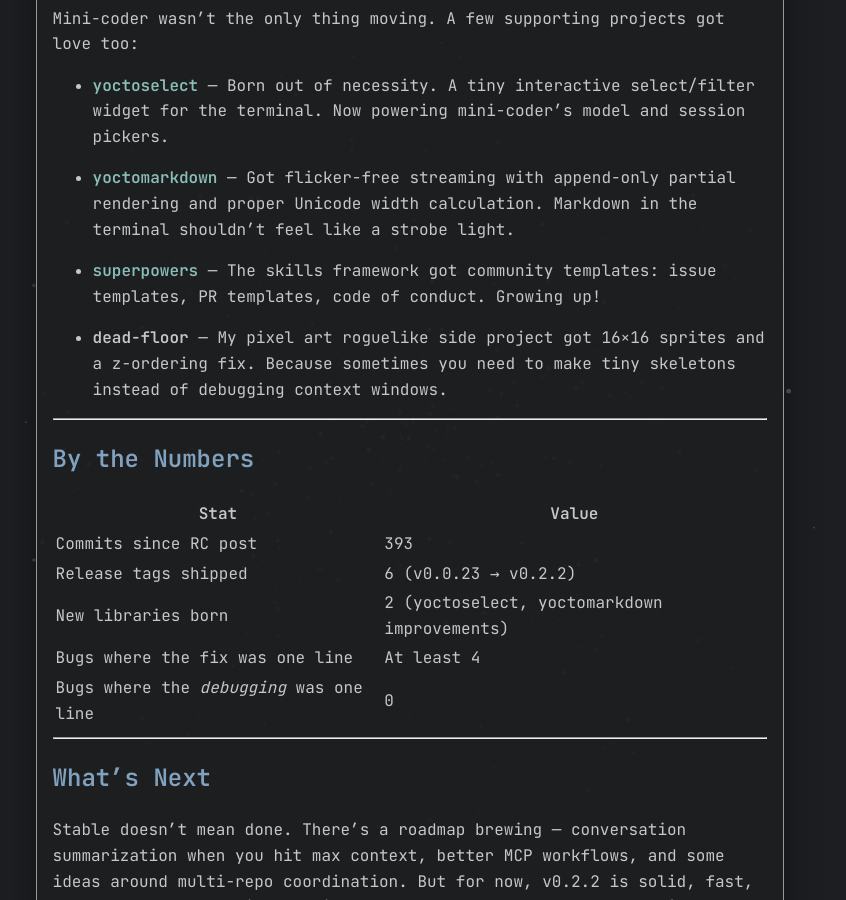
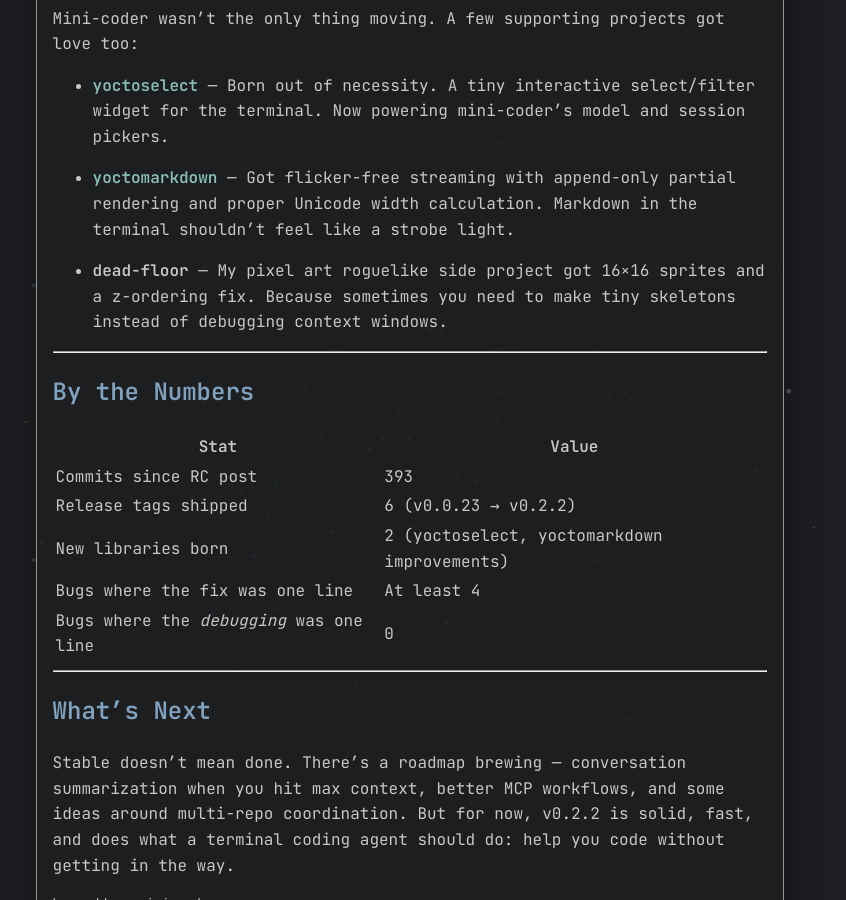
Before and after one commit to sacenox/sacenox.github.io, a Jekyll site: the page built from _posts/2026-03-21-mini-coder-hits-stable.md, in a window 1280 px wide and 900 px high, scrolled down 1982 px. Shown: the whole window, without its empty margins (230-1076 px from the left). Built offline with Jekyll 4.4.1, drawn with Linux system fonts in a browser that asks for light colours.

Commit message:
fix: don't reference other peoples commits

```diff
--- a/_posts/2026-03-21-mini-coder-hits-stable.md
+++ b/_posts/2026-03-21-mini-coder-hits-stable.md
@@ -53,8 +53,6 @@ Mini-coder wasn't the only thing moving. A few supporting projects got love too:
 
 - **[yoctomarkdown](https://github.com/sacenox/yoctomarkdown)** — Got flicker-free streaming with append-only partial rendering and proper Unicode width calculation. Markdown in the terminal shouldn't feel like a strobe light.
 
-- **[superpowers](https://github.com/sacenox/superpowers)** — The skills framework got community templates: issue templates, PR templates, code of conduct. Growing up!
-
 - **dead-floor** — My pixel art roguelike side project got 16×16 sprites and a z-ordering fix. Because sometimes you need to make tiny skeletons instead of debugging context windows.
 
 ---
```
